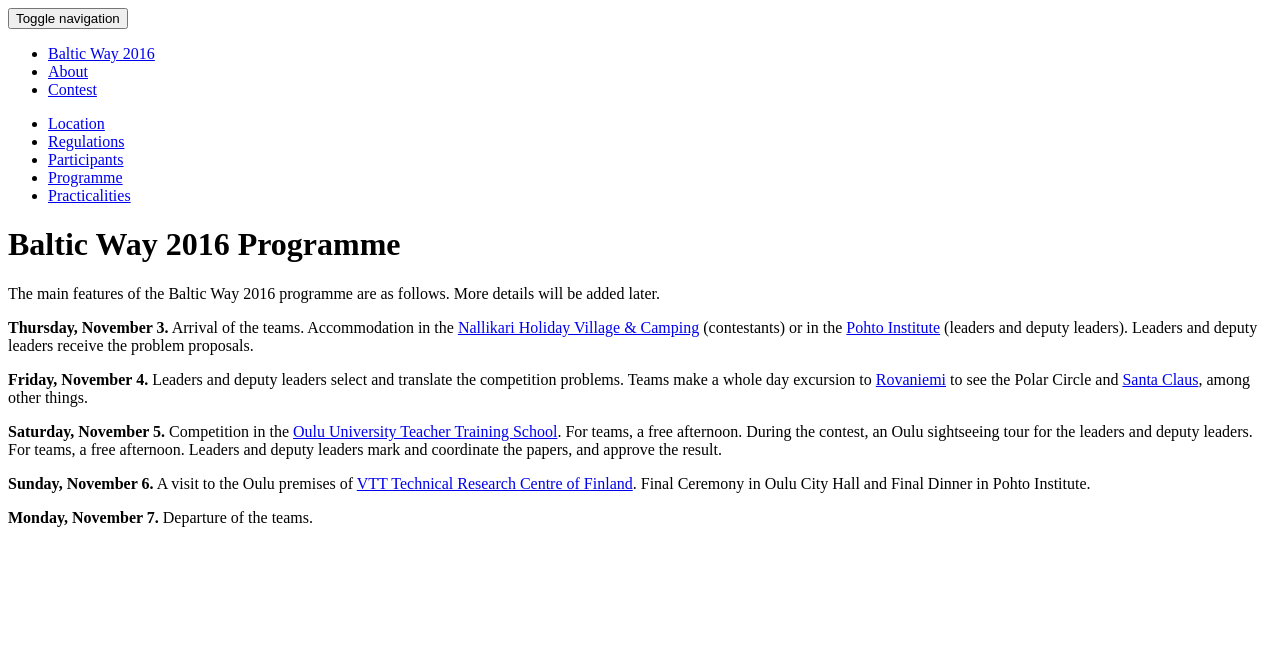
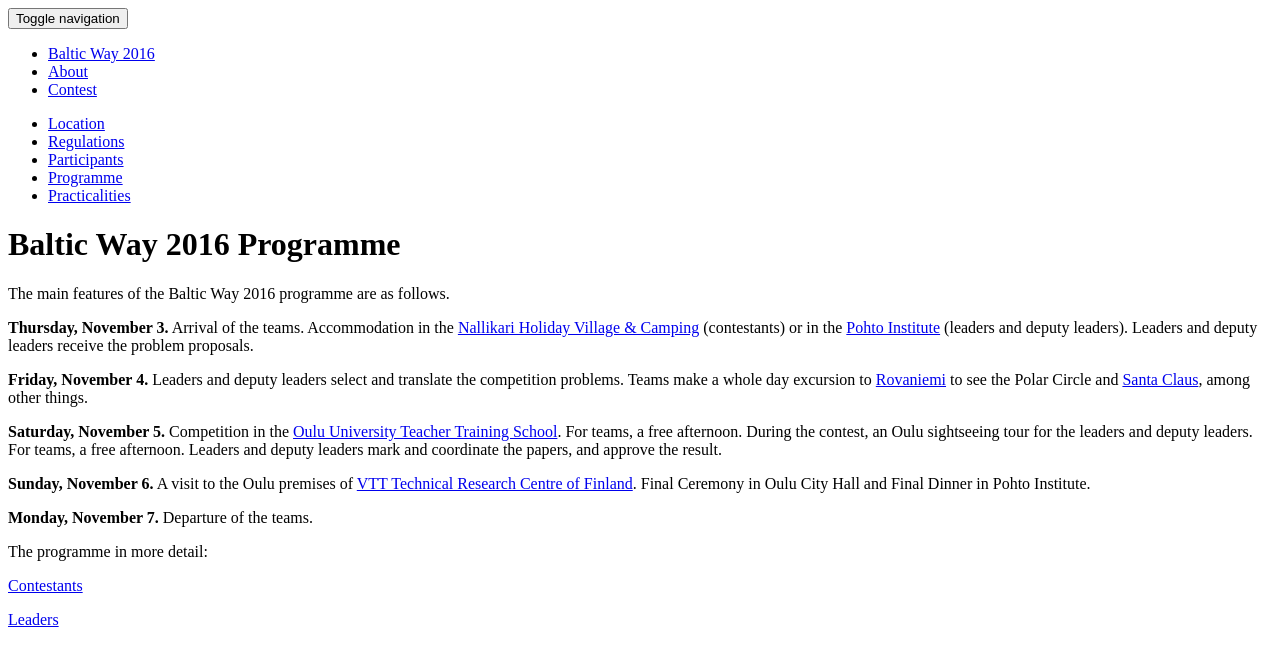
Before and after one commit to matematiikkakilpailut/matematiikkakilpailut.github.io, a Jekyll site: the page built from BW2016/programme/index.md, in a window 1280 px wide. Shown: the top 666 px of the page. Built offline with Jekyll 4.4.1, drawn with Linux system fonts in a browser that asks for light colours; nearby versions of some CDN libraries; a style sheet for code colours, icons or effects is not loaded.

Commit message:
Tarkempi ohjelma

```diff
--- a/BW2016/programme/index.md
+++ b/BW2016/programme/index.md
@@ -5,7 +5,7 @@
 url: /BW2016/programme/
 ---
 
-The main features of the Baltic Way 2016 programme are as follows. More details will be added later.
+The main features of the Baltic Way 2016 programme are as follows.
 
 <b>Thursday, November 3.</b> Arrival of the teams. Accommodation in the [Nallikari Holiday Village & Camping](http://nallikari.fi/en/) (contestants) or in the [Pohto Institute](https://www.pohto.fi/index.php?sl=en) (leaders and deputy leaders). Leaders and deputy leaders receive the problem proposals.
 
@@ -16,3 +16,9 @@
 <b>Sunday, November 6.</b> A visit to the Oulu premises of [VTT Technical Research Centre of Finland](http://www.vttresearch.com/). Final Ceremony in Oulu City Hall and Final Dinner in Pohto Institute.
 
 <b>Monday, November 7.</b> Departure of the teams.
+
+The programme in more detail:
+
+[Contestants](prgr_contestants.pdf)
+
+[Leaders](prgr_leaders.pdf)
```
